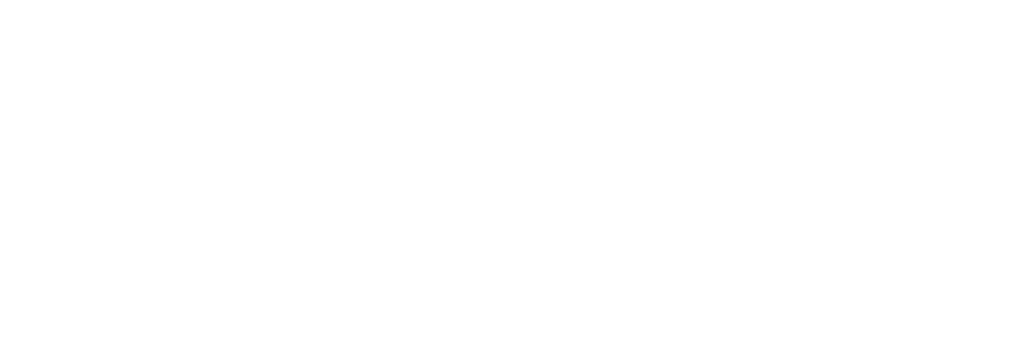
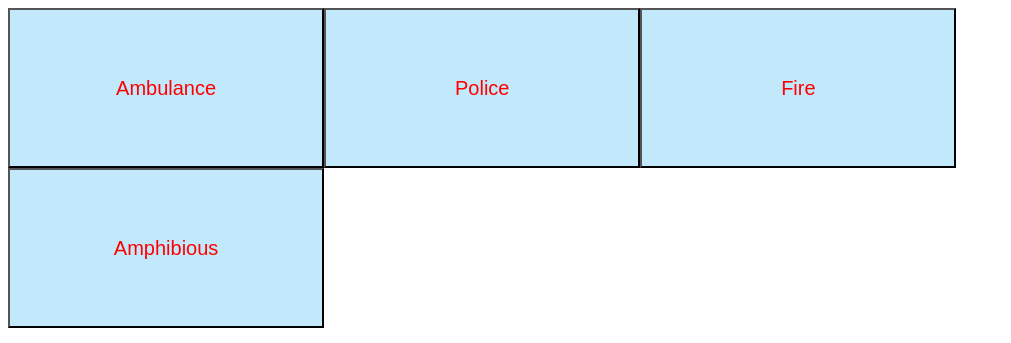
Before and after one commit to CEOATbetrworld/reactState, a plain HTML site: page index.html in a window 1280 px wide. Shown: the top 343 px of the page, without its empty margins (0-1011 px from the left). Drawn offline with nearby package versions, Linux system fonts and the light colour scheme.

Commit message:
script tag:)

```diff
--- a/index.html
+++ b/index.html
@@ -12,4 +12,5 @@
 
 <body>
   <div id='root'></div>
+  <script type="text/babel" src="script.js"></script>
   </body>
```
